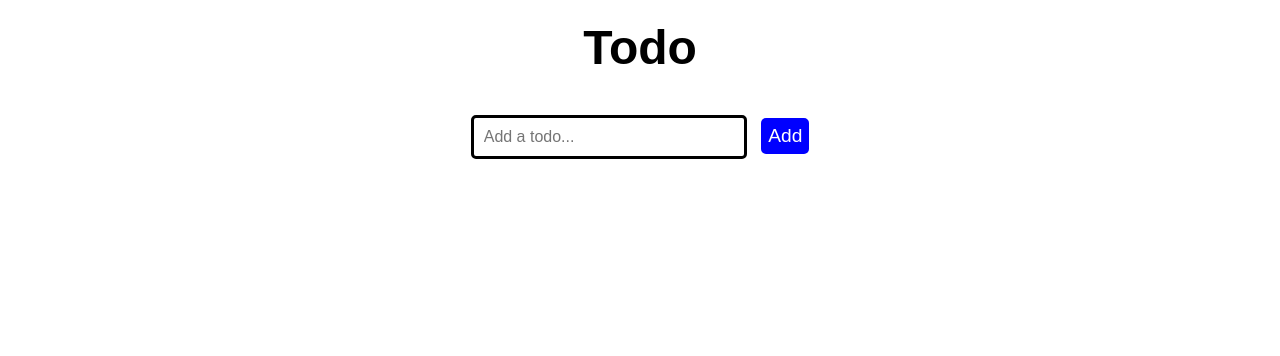
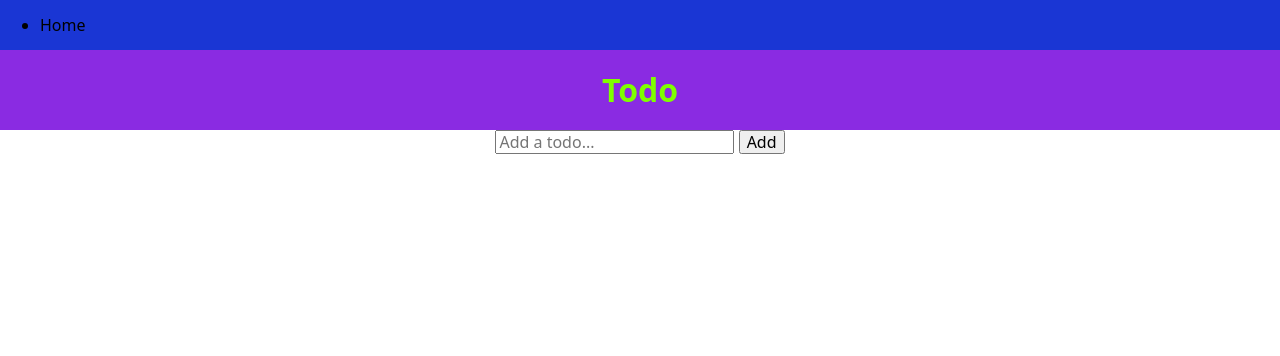
Before and after one commit to nerraf-dev/js-notes, a plain HTML site: page index.html in a window 1280 px wide. Drawn offline with Linux system fonts and the light colour scheme.

Commit message:
grid layout created

```diff
--- /dev/null
+++ b/css/modern-normalize.css
@@ -0,0 +1,285 @@
+/*! modern-normalize v1.1.0 | MIT License | https://github.com/sindresorhus/modern-normalize */
+
+/*
+Document
+========
+*/
+
+/**
+Use a better box model (opinionated).
+*/
+
+*,
+::before,
+::after {
+	box-sizing: border-box;
+}
+
+/**
+1. Correct the line height in all browsers.
+2. Prevent adjustments of font size after orientation changes in iOS.
+3. Use a more readable tab size (opinionated).
+*/
+
+html {
+	line-height: 1.15; /* 1 */
+	-webkit-text-size-adjust: 100%; /* 2 */
+	-moz-tab-size: 4; /* 3 */
+	tab-size: 4; /* 3 */
+}
+
+/*
+Sections
+========
+*/
+
+/**
+1. Remove the margin in all browsers.
+2. Improve consistency of default fonts in all browsers. (https://github.com/sindresorhus/modern-normalize/issues/3)
+*/
+
+body {
+	margin: 0; /* 1 */
+	font-family:
+		system-ui,
+		-apple-system, /* Firefox supports this but not yet `system-ui` */
+		'Segoe UI',
+		Roboto,
+		Helvetica,
+		Arial,
+		sans-serif,
+		'Apple Color Emoji',
+		'Segoe UI Emoji'; /* 2 */
+}
+
+/*
+Grouping content
+================
+*/
+
+/**
+1. Add the correct height in Firefox.
+2. Correct the inheritance of border color in Firefox. (https://bugzilla.mozilla.org/show_bug.cgi?id=190655)
+*/
+
+hr {
+	height: 0; /* 1 */
+	color: inherit; /* 2 */
+}
+
+/*
+Text-level semantics
+====================
+*/
+
+/**
+Add the correct text decoration in Chrome, Edge, and Safari.
+*/
+
+abbr[title] {
+	text-decoration: underline dotted;
+}
+
+/**
+Add the correct font weight in Edge and Safari.
+*/
+
+b,
+strong {
+	font-weight: bolder;
+}
+
+/**
+1. Improve consistency of default fonts in all browsers. (https://github.com/sindresorhus/modern-normalize/issues/3)
+2. Correct the odd 'em' font sizing in all browsers.
+*/
+
+code,
+kbd,
+samp,
+pre {
+	font-family:
+		ui-monospace,
+		SFMono-Regular,
+		Consolas,
+		'Liberation Mono',
+		Menlo,
+		monospace; /* 1 */
+	font-size: 1em; /* 2 */
+}
+
+/**
+Add the correct font size in all browsers.
+*/
+
+small {
+	font-size: 80%;
+}
+
+/**
+Prevent 'sub' and 'sup' elements from affecting the line height in all browsers.
+*/
+
+sub,
+sup {
+	font-size: 75%;
+	line-height: 0;
+	position: relative;
+	vertical-align: baseline;
+}
+
+sub {
+	bottom: -0.25em;
+}
+
+sup {
+	top: -0.5em;
+}
+
+/*
+Tabular data
+============
+*/
+
+/**
+1. Remove text indentation from table contents in Chrome and Safari. (https://bugs.chromium.org/p/chromium/issues/detail?id=999088, https://bugs.webkit.org/show_bug.cgi?id=201297)
+2. Correct table border color inheritance in all Chrome and Safari. (https://bugs.chromium.org/p/chromium/issues/detail?id=935729, https://bugs.webkit.org/show_bug.cgi?id=195016)
+*/
+
+table {
+	text-indent: 0; /* 1 */
+	border-color: inherit; /* 2 */
+}
+
+/*
+Forms
+=====
+*/
+
+/**
+1. Change the font styles in all browsers.
+2. Remove the margin in Firefox and Safari.
+*/
+
+button,
+input,
+optgroup,
+select,
+textarea {
+	font-family: inherit; /* 1 */
+	font-size: 100%; /* 1 */
+	line-height: 1.15; /* 1 */
+	margin: 0; /* 2 */
+}
+
+/**
+Remove the inheritance of text transform in Edge and Firefox.
+*/
+
+button,
+select {
+	text-transform: none;
+}
+
+/**
+Correct the inability to style clickable types in iOS and Safari.
+*/
+
+button,
+[type='button'],
+[type='reset'],
+[type='submit'] {
+	-webkit-appearance: button;
+}
+
+/**
+Remove the inner border and padding in Firefox.
+*/
+
+::-moz-focus-inner {
+	border-style: none;
+	padding: 0;
+}
+
+/**
+Restore the focus styles unset by the previous rule.
+*/
+
+:-moz-focusring {
+	outline: 1px dotted ButtonText;
+}
+
+/**
+Remove the additional ':invalid' styles in Firefox.
+See: https://github.com/mozilla/gecko-dev/blob/2f9eacd9d3d995c937b4251a5557d95d494c9be1/layout/style/res/forms.css#L728-L737
+*/
+
+:-moz-ui-invalid {
+	box-shadow: none;
+}
+
+/**
+Remove the padding so developers are not caught out when they zero out 'fieldset' elements in all browsers.
+*/
+
+legend {
+	padding: 0;
+}
+
+/**
+Add the correct vertical alignment in Chrome and Firefox.
+*/
+
+progress {
+	vertical-align: baseline;
+}
+
+/**
+Correct the cursor style of increment and decrement buttons in Safari.
+*/
+
+::-webkit-inner-spin-button,
+::-webkit-outer-spin-button {
+	height: auto;
+}
+
+/**
+1. Correct the odd appearance in Chrome and Safari.
+2. Correct the outline style in Safari.
+*/
+
+[type='search'] {
+	-webkit-appearance: textfield; /* 1 */
+	outline-offset: -2px; /* 2 */
+}
+
+/**
+Remove the inner padding in Chrome and Safari on macOS.
+*/
+
+::-webkit-search-decoration {
+	-webkit-appearance: none;
+}
+
+/**
+1. Correct the inability to style clickable types in iOS and Safari.
+2. Change font properties to 'inherit' in Safari.
+*/
+
+::-webkit-file-upload-button {
+	-webkit-appearance: button; /* 1 */
+	font: inherit; /* 2 */
+}
+
+/*
+Interactive
+===========
+*/
+
+/*
+Add the correct display in Chrome and Safari.
+*/
+
+summary {
+	display: list-item;
+}
--- /dev/null
+++ b/css/reset.css
@@ -0,0 +1,63 @@
+/*
+reset.css  - https://www.ninth.digital/blog-posts/what-is-a-css-reset-and-the-proper-way-to-do-it
+*/
+html, body, div, span, object, iframe,
+h1, h2, h3, h4, h5, h6, p, blockquote, pre,
+abbr, address, cite, code,
+del, dfn, em, img, ins, kbd, q, samp,
+small, strong, sub, sup, var,
+b, i,
+dl, dt, dd, ol, ul, li,
+fieldset, form, label, legend,
+table, caption, tbody, tfoot, thead, tr, th, td,
+article, aside, canvas, details, figcaption, figure,
+footer, header, hgroup, menu, nav, section, summary,
+time, mark, audio, video {
+  margin: 0;
+  padding: 0;
+  border: 0;
+  outline: 0;
+  font-size: 100%;
+  vertical-align: baseline;
+  background: transparent;
+}
+
+body {
+  line-height: 1;
+}
+
+article,aside,details,figcaption,figure,
+footer,header,hgroup,menu,nav,section {
+  display: block;
+}
+
+nav ul {
+  list-style :none;
+}
+
+blockquote, q {
+  quotes: none;
+}
+
+blockquote:before, blockquote:after,
+q:before, q:after {
+  content: '';
+  content: none;
+}
+
+a {
+  margin: 0;
+  padding: 0;
+  font-size: 100%;
+  vertical-align: baseline;
+  background: transparent;
+}
+
+table {
+  border-collapse: collapse;
+  border-spacing: 0;
+}
+
+input, select {
+  vertical-align :middle;
+}
--- /dev/null
+++ b/css/style_grid.css
@@ -0,0 +1,56 @@
+.container-grid {
+    display: grid;
+    grid-template-columns: 0.7fr 1.6fr 0.7fr;
+    grid-template-rows: 0.3fr 0.7fr 2.8fr 0.2fr;
+    gap: 0px 0px;
+    grid-auto-flow: row;
+    grid-template-areas:
+      "nav nav nav"
+      "header header header"
+      ". todo-list ."
+      "footer footer footer";
+  }
+
+nav{
+    grid-area: nav;
+    background-color: rgb(26, 54, 212);
+}
+
+.nav {
+    height: 5vw;
+}
+
+.nav ul{
+    font-size: 1vw;
+}
+
+
+
+header {
+    grid-area: header;
+    background-color: blueviolet;
+}
+
+.header-container{
+    display: flex;
+    justify-content: center;
+}
+
+.header{
+    margin: 0 auto;
+    color: chartreuse;
+}
+/* ********* */
+
+
+
+
+
+.todo-list {
+    justify-self: center;
+    grid-area: todo-list;
+}
+
+.footer {
+    grid-area: footer;
+}
--- a/index.html
+++ b/index.html
@@ -5,11 +5,33 @@
     <meta http-equiv="X-UA-Compatible" content="IE=edge">
     <meta name="viewport" content="width=device-width, initial-scale=1.0">
     <title>JS Notes</title>
-    <link rel="stylesheet" href="css/styles.css">
+
+    <!-- Normalise browser styles-->
+    <link rel="stylesheet" href="css/modern-normalize.css">
+    <!-- <link rel="stylesheet" href="css/reset.css"> -->
+
+    <!-- *** Styles ***  -->
+    <!-- <link rel="stylesheet" href="css/styles.css"> -->
+    <link rel="stylesheet" href="css/style_grid.css">
+
 </head>
 <body>
-    <div class="container">
-        <h1>Todo</h1>
+    <div class="container-grid">
+        <nav class="nav-container">
+            <ul class="navbar">
+                <li class="nav-item">
+                    Home
+                </li>
+            </ul>
+        </nav>
+
+        <header class="header-container">
+            <div class="header">
+                <h1 id="header-title">Todo</h1>
+            </div>
+        </header>
+
+        <div class="todo-list">
             <!-- The form-->
             <form class="todo-form">
                 <input type="text" name="todo-input" class="todo-input" placeholder="Add a todo...">
@@ -17,14 +39,16 @@
             </form>
             <!-- the list-->
             <ul class="todo-items">
-            <!-- Dummy item -->
-            <!-- <li class="item" data-key="1594003133171">
-                <input class="checkbox" type="checkbox">
-                Go to gym
-                <button class="delete-button">X</button>
-            </li> -->
+
+
             </ul>
         </div>
+
+        <div class="footer">
+
+        </div>
+    </div>
+
 
 
     <script type="text/javascript" src="scripts/script.js"></script>
```
Also changed, not shown: 1 other file. Lines whose indentation alone changed are shown as unchanged.
